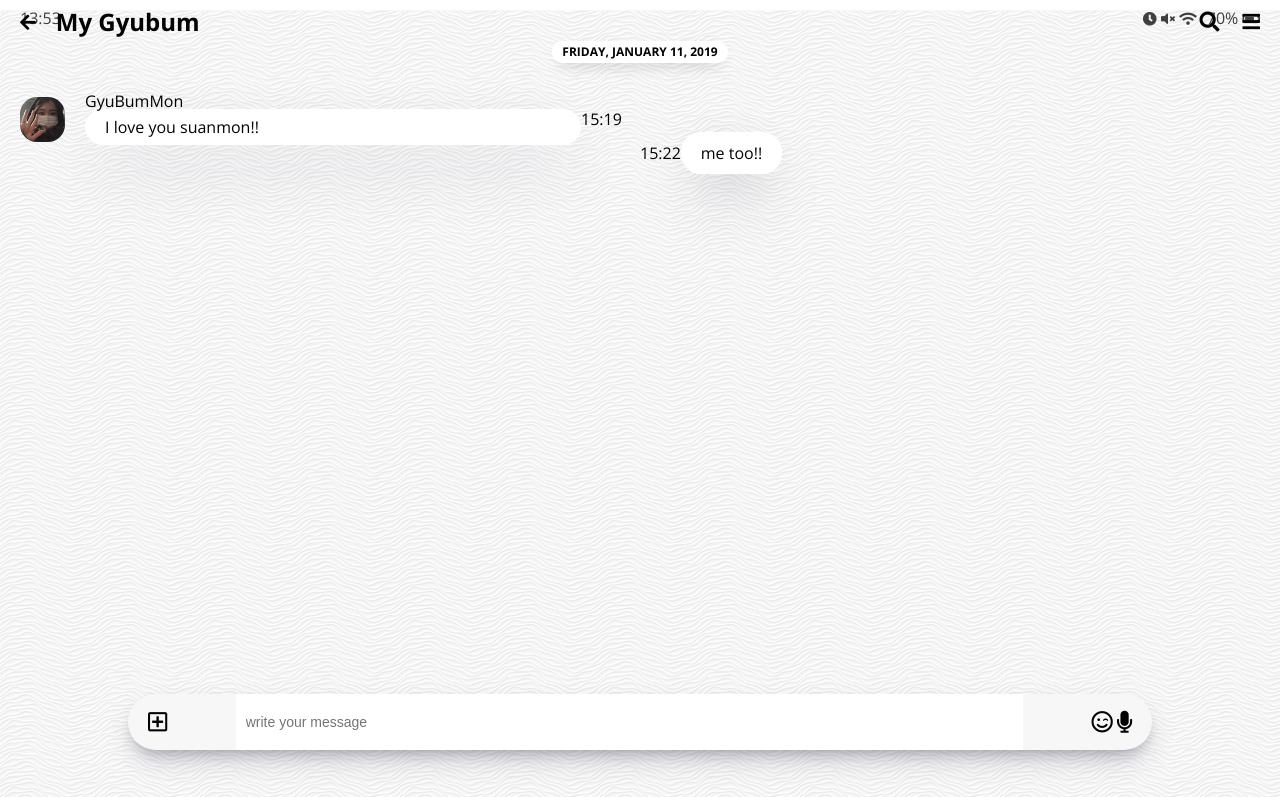
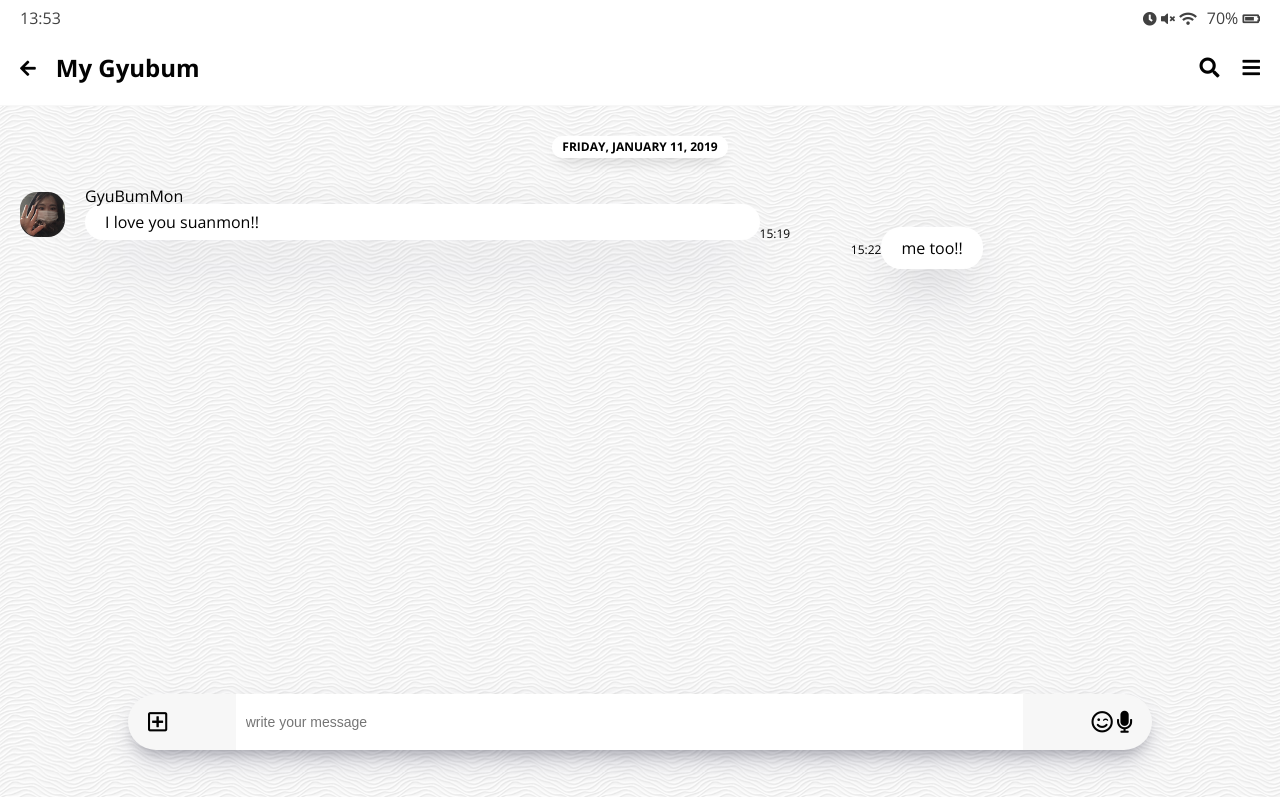
Before and after one commit to gyubum95/html-kakao, a plain HTML site: page chat.html in a window 1280 px wide. Shown: the top 797 px of the page. Drawn offline with nearby package versions, Linux system fonts and the light colour scheme.

Commit message:
update.css

```diff
--- a/css/chat.css
+++ b/css/chat.css
@@ -35,13 +35,12 @@
 }
 
 .chat {
-  min-height: 100vh;
   background-image: url("../images/white-waves.png");
-  margin-top: 10px;
+  min-height: 1000vh;
 }
 
 .chat-body {
-  padding: 0px;
+  padding: 10px 0px;
 }
 
 .chat-body .status-bar,
@@ -70,10 +69,16 @@
     rgba(0, 0, 0, 0.024) 0px -6px 16px -6px;
 }
 
-.messages {
+.incoming-messages {
   display: flex;
   align-items: center;
-  width: 50%;
+  width: 68%;
+}
+
+.sent-messages {
+  display: flex;
+  align-items: center;
+  width: 33%;
 }
 
 .messages .messages__content {
@@ -101,3 +106,8 @@
   padding: 10px 20px;
   border-radius: 20px;
 }
+
+.messages .messages__timestamp {
+  font-size: 12px;
+  align-self: flex-end;
+}
--- a/css/header-bar.css
+++ b/css/header-bar.css
@@ -2,9 +2,9 @@
   display: flex;
   justify-content: space-between;
   align-items: center;
-  position: fixed;
-  width: 100%;
   margin-bottom: 25px;
+  position: sticky;
+  top: 56px;
 }
 
 .header-bar .header__title {
--- a/css/status-bar.css
+++ b/css/status-bar.css
@@ -5,8 +5,8 @@
   font-family: "Open Sans", -apple-system, BlinkMacSystemFont, "Segoe UI",
     Roboto, Oxygen, Ubuntu, Cantarell, "Open Sans", "Helvetica Neue", sans-serif;
   margin-bottom: 30px;
-  position: fixed;
-  width: 100%;
+  position: sticky;
+  top: 10px;
 }
 
 .status-bar i {
```
